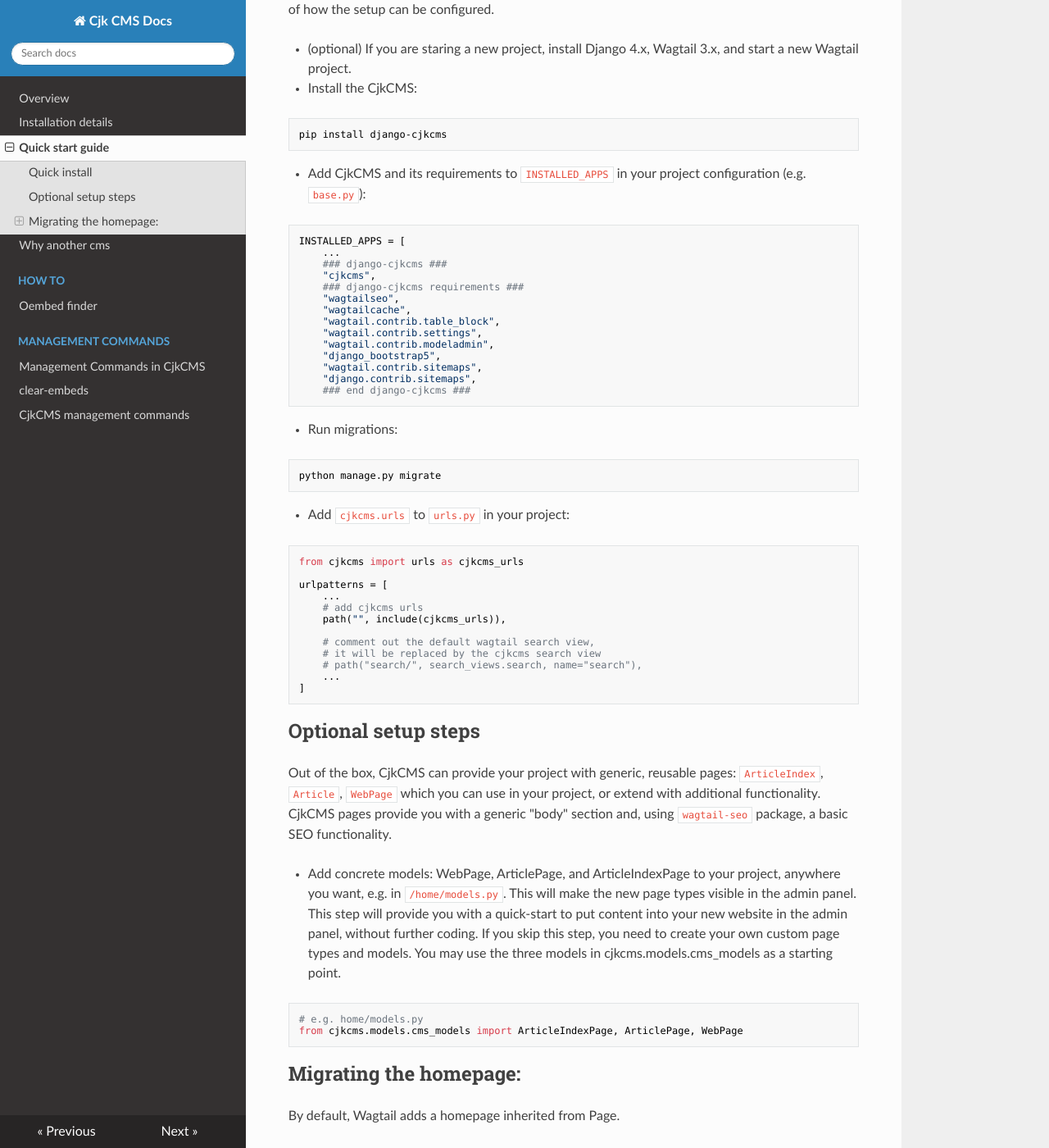
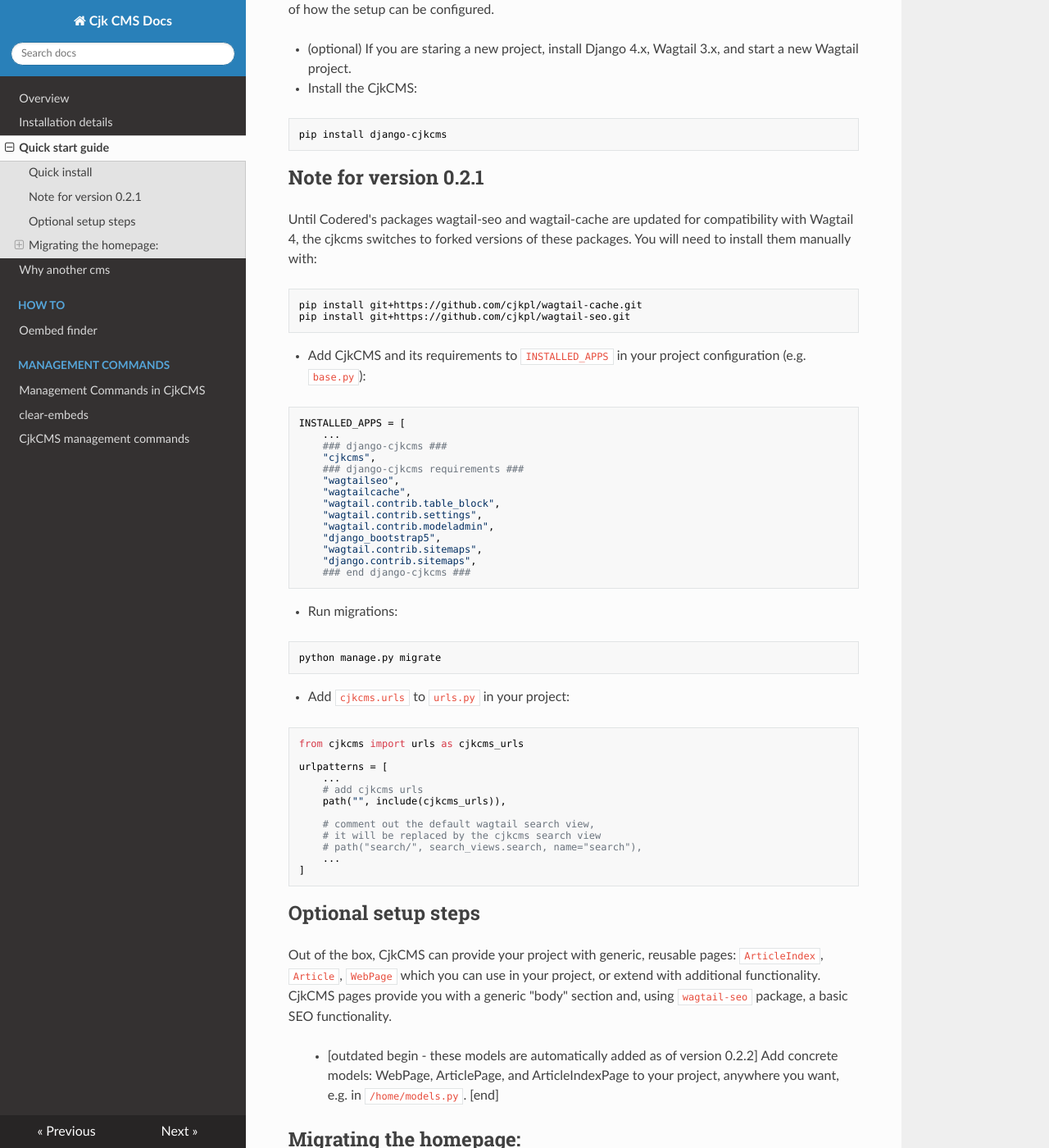
Before and after one commit to cjkpl/wagtail-cjkcms, an MkDocs documentation site: the page built from docs/quick-start.md, in a window 1280 px wide and 1400 px high, scrolled down 241 px. Shown: the whole window at 82% size. Built offline with MkDocs 1.6.1, drawn with Linux system fonts in a browser that asks for light colours; nearby versions of some CDN libraries.

Commit message:
Changed requirements to include forked seo and cache libs. Included cms_models by default, as they are part of migration 0001

````diff
--- a/docs/quick-start.md
+++ b/docs/quick-start.md
@@ -8,6 +8,14 @@
 * Install the CjkCMS:
 ```
 pip install django-cjkcms
+```
+
+## Note for version 0.2.1
+
+Until Codered's packages wagtail-seo and wagtail-cache are updated for compatibility with Wagtail 4, the cjkcms switches to forked versions of these packages. You will need to install them manually with:
+```
+pip install git+https://github.com/cjkpl/wagtail-cache.git
+pip install git+https://github.com/cjkpl/wagtail-seo.git
 ```
 
 * Add CjkCMS and its requirements to ```INSTALLED_APPS``` in your project configuration (e.g. ```base.py```):
@@ -52,13 +60,9 @@
 Out of the box, CjkCMS can provide your project with generic, reusable pages:
 `ArticleIndex`, `Article`, `WebPage` which you can use in your project, or extend with additional functionality. CjkCMS pages provide you with a generic "body" section and, using ```wagtail-seo``` package, a basic SEO functionality.
 
-* Add concrete models: WebPage, ArticlePage, and ArticleIndexPage to your project, anywhere you want, e.g.
-in ```/home/models.py```. This will make the new page types visible in the admin panel.
-This step will provide you with a quick-start to put content into your new website in the admin panel, without further coding. If you skip this step, you need to create your own custom page types and models. You may use the three models in cjkcms.models.cms_models as a starting point.
-```python
-# e.g. home/models.py
-from cjkcms.models.cms_models import ArticleIndexPage, ArticlePage, WebPage
-```
+
+> * [outdated begin - these models are automatically added as of version 0.2.2]
+> Add concrete models: WebPage, ArticlePage, and ArticleIndexPage to your project, anywhere you want, e.g. in ```/home/models.py```.  [end]
 
 ## Migrating the homepage:
 
--- /dev/null
+++ b/requirements.txt
@@ -0,0 +1,2 @@
+git+https://github.com/cjkpl/wagtail-cache.git
+git+https://github.com/cjkpl/wagtail-seo.git
--- a/setup.cfg
+++ b/setup.cfg
@@ -1,6 +1,6 @@
 [metadata]
 name = django-cjkcms
-version = 0.2.1
+version = 0.2.2
 description = Wagtail Content Management System, installable as a Django app into any Wagtail 3.x site. Based on Codered CRX.
 long_description = file: README.md
 long_description_content_type = text/markdown
@@ -31,5 +31,5 @@
     Django >= 4.0
     Wagtail >= 4.0.0
     django-bootstrap5 >= 22.1
-    wagtail-cache @ git+https://github.com/cjkpl/wagtail-cache.git
-    wagtail-seo @ git+https://github.com/cjkpl/wagtail-seo.git
+    # wagtail-cache >= 2.1.2 # temporarily needs pip install git+https://github.com/cjkpl/wagtail-cache.git
+    # wagtail-seo >= 2.2.1 # temporarily needs pip install git+https://github.com/cjkpl/wagtail-seo.git
````
Also changed, not shown: CHANGELOG.md (+3 -0 lines), README.md (+5 -1 lines), docs/installation.md (+8 -0 lines), 1 other file.
